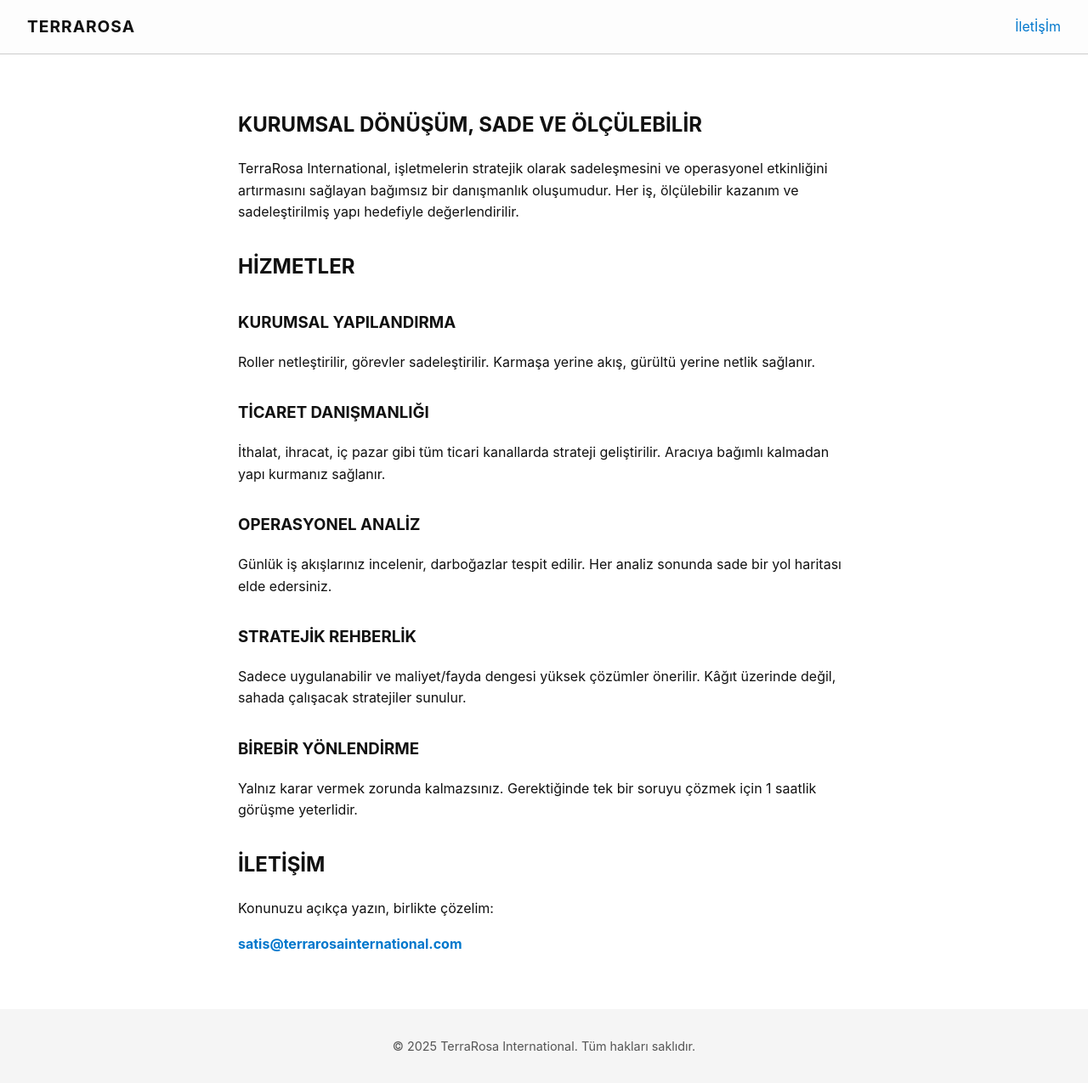
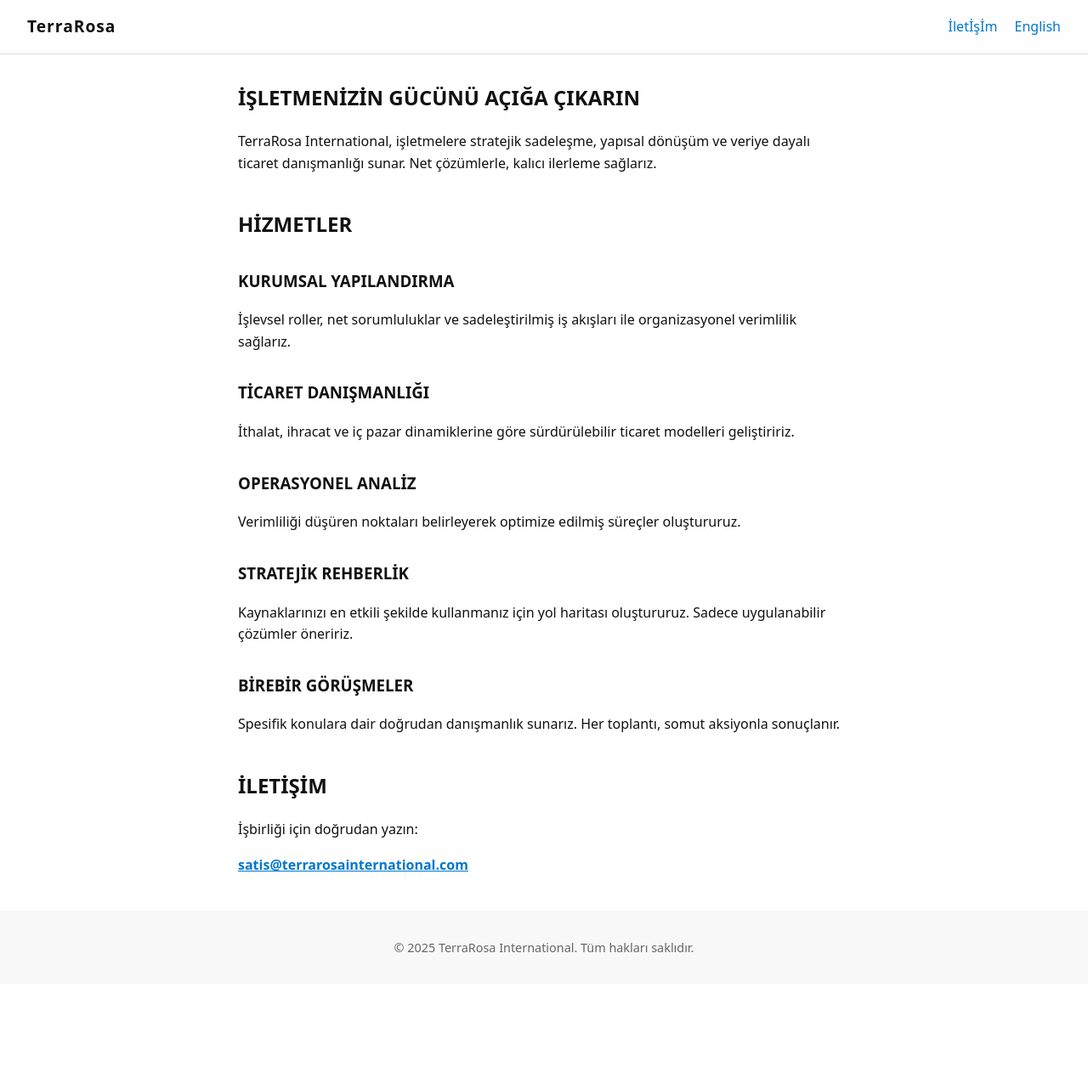
Before and after one commit to tariktoprakakalin/terrarosainternational.github.io, a plain HTML site: page index.html in a window 1280 px wide. Shown: the whole page at 85% size. After the commit the page ends 1159 px from the top, so only its background shows below. Drawn offline with Linux system fonts and the light colour scheme.

Commit message:
Update index.html

```diff
--- a/index.html
+++ b/index.html
@@ -3,55 +3,102 @@
 <head>
   <meta charset="UTF-8" />
   <meta name="viewport" content="width=device-width, initial-scale=1" />
-  <meta name="description" content="TerraRosa International: İşletmelere stratejik sadeleşme ve ticaret danışmanlığı sunar.">
+  <meta name="description" content="İşletmeler için stratejik sadeleşme ve ticaret danışmanlığı. TerraRosa International ile işiniz netleşsin, büyüsün.">
+  <meta name="keywords" content="işletme danışmanlığı, kurumsal yapılandırma, ticaret danışmanlığı, stratejik danışmanlık, iş süreçleri, sadeleşme">
+  <meta name="author" content="TerraRosa International">
+  <meta name="robots" content="index, follow">
+
+  <!-- Open Graph / Facebook -->
+  <meta property="og:title" content="TerraRosa International | İşletme Danışmanlığı">
+  <meta property="og:description" content="İşletmenizi sadeleştirin, verimliliğinizi artırın. TerraRosa ile stratejik çözümler.">
+  <meta property="og:url" content="https://terrarosainternational.com">
+  <meta property="og:image" content="https://terrarosainternational.com/logo.png">
+  <meta property="og:type" content="website">
+
+  <!-- Twitter -->
+  <meta name="twitter:card" content="summary_large_image">
+  <meta name="twitter:title" content="TerraRosa International">
+  <meta name="twitter:description" content="Kurumsal sadeleşme ve ticaret danışmanlığında niş çözümler.">
+  <meta name="twitter:image" content="https://terrarosainternational.com/logo.png">
+
+  <!-- Schema.org JSON-LD -->
+  <script type="application/ld+json">
+  {
+    "@context": "https://schema.org",
+    "@type": "ConsultingService",
+    "name": "TerraRosa International",
+    "url": "https://terrarosainternational.com",
+    "description": "İşletmeler için stratejik sadeleşme, ticaret danışmanlığı ve kurumsal yapılandırma.",
+    "email": "mailto:satis@terrarosainternational.com",
+    "areaServed": "TR",
+    "founder": {
+      "@type": "Person",
+      "name": "TerraRosa Founder"
+    }
+  }
+  </script>
+
   <title>TerraRosa International</title>
+
   <style>
     body {
       margin: 0;
-      font-family: -apple-system, BlinkMacSystemFont, 'Segoe UI', Roboto, sans-serif;
-      background-color: #fff;
+      font-family: system-ui, sans-serif;
+      background: #fff;
       color: #111;
       line-height: 1.6;
     }
+
     header {
       display: flex;
       justify-content: space-between;
       align-items: center;
       padding: 1rem 2rem;
-      border-bottom: 1px solid #ccc;
-      background: #fdfdfd;
+      border-bottom: 1px solid #ddd;
+      background-color: #fefefe;
     }
+
     .logo {
-      font-weight: 700;
+      font-weight: bold;
       font-size: 1.2rem;
-      text-transform: uppercase;
       letter-spacing: 1px;
     }
+
+    nav a {
+      margin-left: 1rem;
+      text-decoration: none;
+      color: #0077cc;
+    }
+
     main {
-      padding: 2rem;
       max-width: 720px;
-      margin: auto;
+      margin: 2rem auto;
+      padding: 0 1rem;
     }
+
     h1, h2, h3 {
       text-transform: uppercase;
       margin-top: 2rem;
     }
-    .section {
-      margin-bottom: 2rem;
+
+    section {
+      margin-bottom: 2.5rem;
     }
+
+    footer {
+      text-align: center;
+      font-size: 0.9rem;
+      padding: 2rem;
+      color: #666;
+      background: #f8f8f8;
+    }
+
     a {
       color: #0077cc;
-      text-decoration: none;
     }
+
     a:hover {
       text-decoration: underline;
-    }
-    footer {
-      text-align: center;
-      padding: 2rem;
-      font-size: 0.9rem;
-      color: #555;
-      background-color: #f5f5f5;
     }
   </style>
 </head>
@@ -61,41 +108,40 @@
     <div class="logo">TerraRosa</div>
     <nav>
       <a href="#contact">İletİşİm</a>
+      <a href="/en.html">English</a>
     </nav>
   </header>
 
   <main>
-
-  <section class="section">
-    <h1>Kurumsal Dönüşüm, Sade ve Ölçülebİlİr</h1>
-    <p>TerraRosa International, işletmelerin stratejik olarak sadeleşmesini ve operasyonel etkinliğini artırmasını sağlayan bağımsız bir danışmanlık oluşumudur. Her iş, ölçülebilir kazanım ve sadeleştirilmiş yapı hedefiyle değerlendirilir.</p>
+    <section>
+      <h1>İşletmenİzİn GÜcÜnÜ AÇIĞa Çıkarın</h1>
+      <p>TerraRosa International, işletmelere stratejik sadeleşme, yapısal dönüşüm ve veriye dayalı ticaret danışmanlığı sunar. Net çözümlerle, kalıcı ilerleme sağlarız.</p>
     </section>
 
-  <section class="section">
+    <section>
       <h2>Hİzmetler</h2>
 
       <h3>Kurumsal Yapılandırma</h3>
-    <p>Roller netleştirilir, görevler sadeleştirilir. Karmaşa yerine akış, gürültü yerine netlik sağlanır.</p>
+      <p>İşlevsel roller, net sorumluluklar ve sadeleştirilmiş iş akışları ile organizasyonel verimlilik sağlarız.</p>
 
       <h3>Tİcaret Danışmanlığı</h3>
-    <p>İthalat, ihracat, iç pazar gibi tüm ticari kanallarda strateji geliştirilir. Aracıya bağımlı kalmadan yapı kurmanız sağlanır.</p>
+      <p>İthalat, ihracat ve iç pazar dinamiklerine göre sürdürülebilir ticaret modelleri geliştiririz.</p>
 
       <h3>Operasyonel Analİz</h3>
-    <p>Günlük iş akışlarınız incelenir, darboğazlar tespit edilir. Her analiz sonunda sade bir yol haritası elde edersiniz.</p>
+      <p>Verimliliği düşüren noktaları belirleyerek optimize edilmiş süreçler oluştururuz.</p>
 
       <h3>Stratejİk Rehberlİk</h3>
-    <p>Sadece uygulanabilir ve maliyet/fayda dengesi yüksek çözümler önerilir. Kâğıt üzerinde değil, sahada çalışacak stratejiler sunulur.</p>
+      <p>Kaynaklarınızı en etkili şekilde kullanmanız için yol haritası oluştururuz. Sadece uygulanabilir çözümler öneririz.</p>
 
-    <h3>Bİrebİr Yönlendİrme</h3>
-    <p>Yalnız karar vermek zorunda kalmazsınız. Gerektiğinde tek bir soruyu çözmek için 1 saatlik görüşme yeterlidir.</p>
+      <h3>Bİrebİr Görüşmeler</h3>
+      <p>Spesifik konulara dair doğrudan danışmanlık sunarız. Her toplantı, somut aksiyonla sonuçlanır.</p>
     </section>
 
-  <section class="section" id="contact">
+    <section id="contact">
       <h2>İletİşİm</h2>
-    <p>Konunuzu açıkça yazın, birlikte çözelim:</p>
+      <p>İşbirliği için doğrudan yazın:</p>
       <p><strong><a href="mailto:satis@terrarosainternational.com">satis@terrarosainternational.com</a></strong></p>
     </section>
-
   </main>
 
   <footer>
```
Lines whose indentation alone changed are shown as unchanged.
